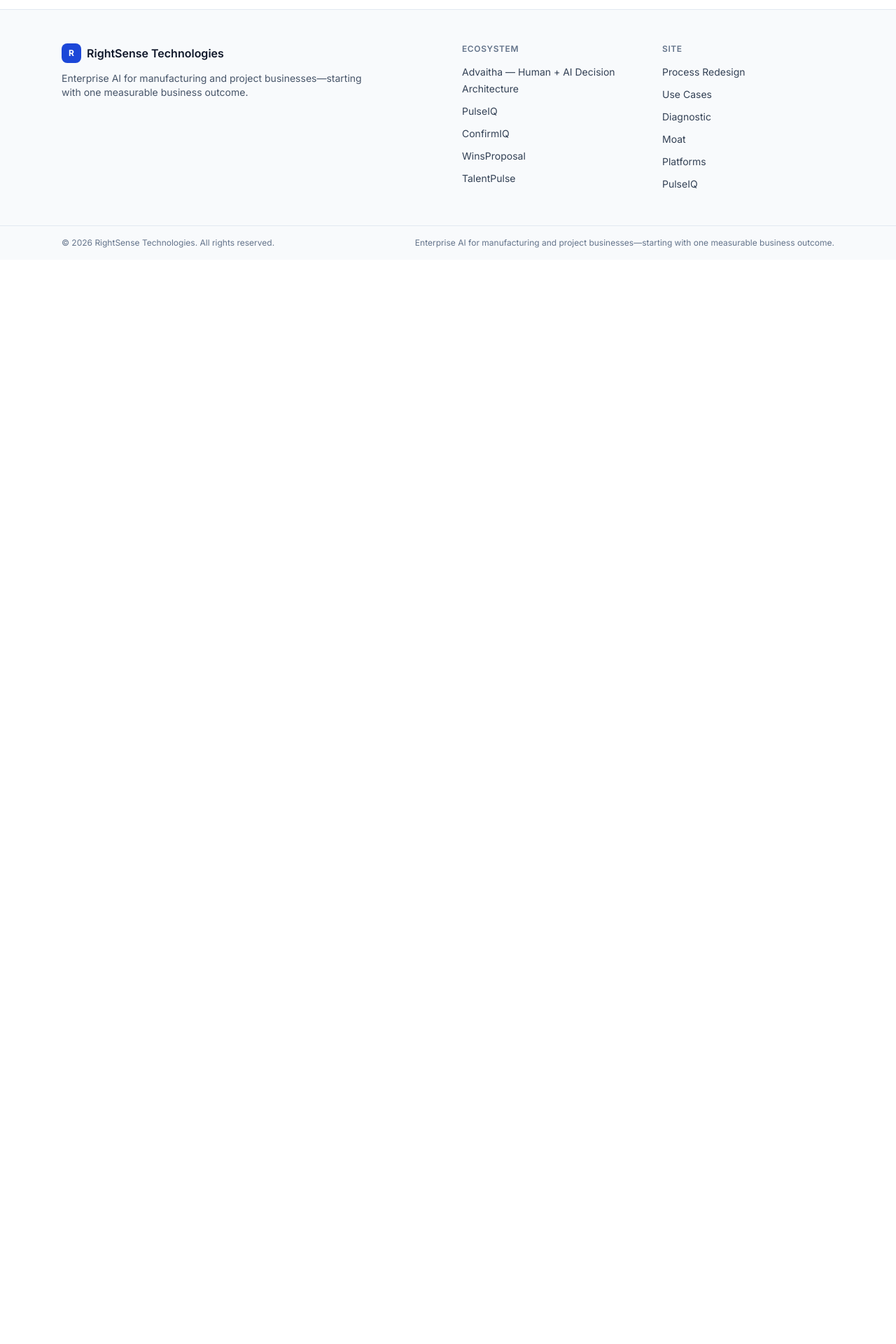
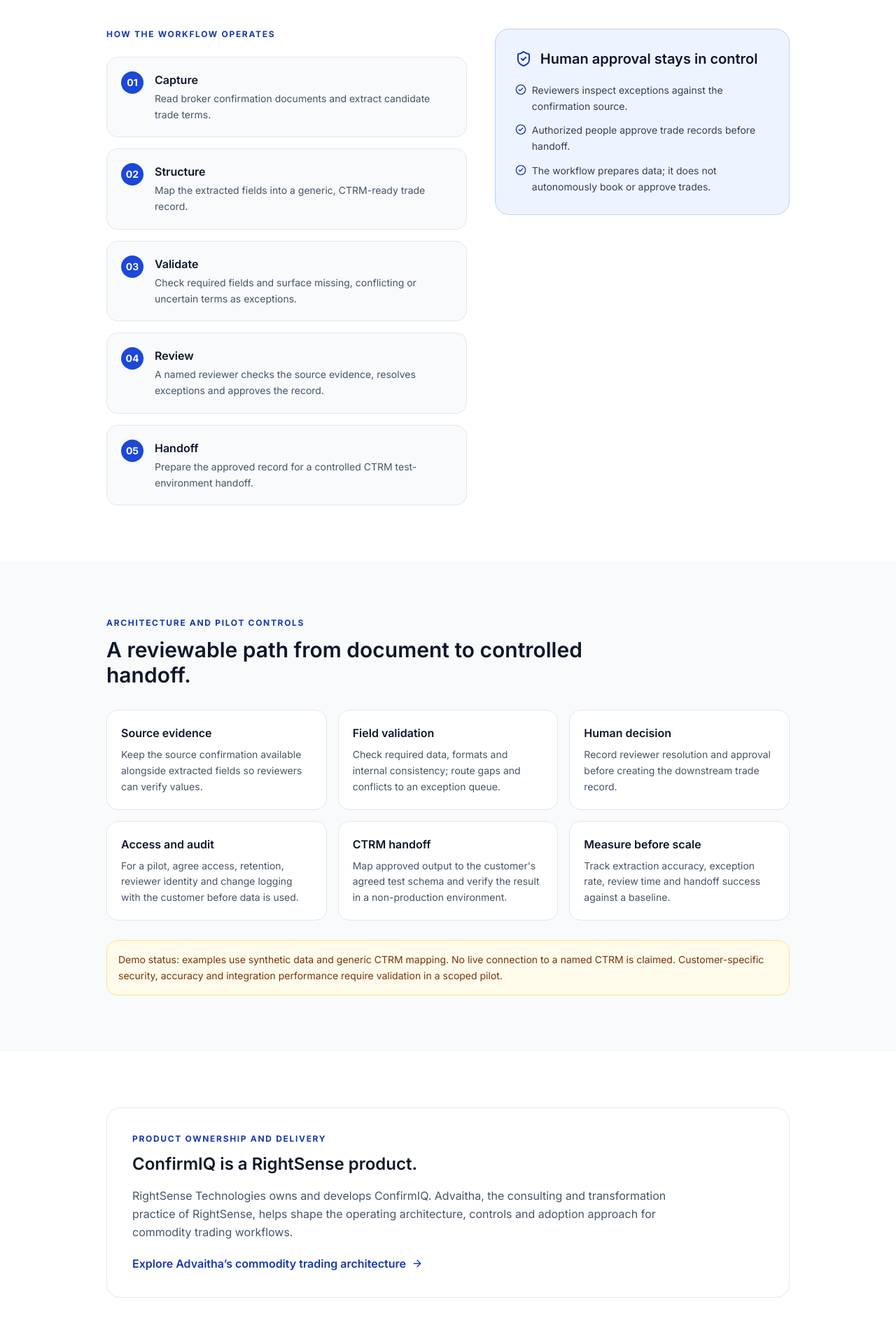
Before and after one commit to mohan69/RightSense, a Next.js app: page /confirmiq in a window 1280 px wide. Before the commit this address had no page. Shown: the part 480-2400 px from the top of the page at 70% size. Before the commit the page ends 851 px from the top, so only its background shows below. Built offline with nearby package versions, Linux system fonts and the light colour scheme.

Commit message:
Add ConfirmIQ product page

```diff
--- /dev/null
+++ b/src/app/confirmiq/page.tsx
@@ -0,0 +1,109 @@
+import type { Metadata } from "next";
+import { ArrowRight, CheckCircle2, ShieldCheck } from "lucide-react";
+import { CTASection } from "@/components/sections/CTASection";
+import { PageHero } from "@/components/sections/PageHero";
+import { pageMetadata } from "@/lib/seo";
+
+export const metadata: Metadata = pageMetadata({
+  title: "ConfirmIQ | Assisted Trade Capture & Validation",
+  description:
+    "ConfirmIQ turns broker confirmations into structured, CTRM-ready trade data, with exception review and approval kept with authorized people.",
+  path: "/confirmiq",
+});
+
+const workflow = [
+  ["Capture", "Read broker confirmation documents and extract candidate trade terms."],
+  ["Structure", "Map the extracted fields into a generic, CTRM-ready trade record."],
+  ["Validate", "Check required fields and surface missing, conflicting or uncertain terms as exceptions."],
+  ["Review", "A named reviewer checks the source evidence, resolves exceptions and approves the record."],
+  ["Handoff", "Prepare the approved record for a controlled CTRM test-environment handoff."],
+];
+
+export default function ConfirmIqPage() {
+  return (
+    <>
+      <PageHero
+        eyebrow="ConfirmIQ · RightSense"
+        title="Broker confirmations to review-ready trade records."
+        subtitle="ConfirmIQ is an AI-assisted trade capture and validation workflow for energy and commodity trading teams. It reduces manual rekeying while keeping exception resolution and trade approval with authorized people."
+      />
+
+      <section className="bg-white">
+        <div className="mx-auto max-w-5xl px-6 py-16 sm:py-20">
+          <div className="grid gap-10 lg:grid-cols-[1.1fr_0.9fr] lg:items-start">
+            <div>
+              <p className="text-xs font-bold uppercase tracking-[0.14em] text-brand-700">How the workflow operates</p>
+              <ol className="mt-6 space-y-4">
+                {workflow.map(([title, description], i) => (
+                  <li key={title} className="flex gap-4 rounded-xl border border-line bg-canvas p-5">
+                    <span className="flex h-8 w-8 shrink-0 items-center justify-center rounded-full bg-brand-600 text-sm font-bold text-white">0{i + 1}</span>
+                    <div>
+                      <h2 className="font-semibold text-ink-900">{title}</h2>
+                      <p className="mt-1 text-sm leading-relaxed text-ink-600">{description}</p>
+                    </div>
+                  </li>
+                ))}
+              </ol>
+            </div>
+            <aside className="rounded-2xl border border-brand-200 bg-brand-50 p-7">
+              <div className="flex items-center gap-3">
+                <ShieldCheck className="h-6 w-6 text-brand-700" />
+                <h2 className="text-xl font-semibold text-ink-900">Human approval stays in control</h2>
+              </div>
+              <ul className="mt-5 space-y-3 text-sm leading-relaxed text-ink-700">
+                <li className="flex gap-2"><CheckCircle2 className="mt-0.5 h-4 w-4 shrink-0 text-brand-700" />Reviewers inspect exceptions against the confirmation source.</li>
+                <li className="flex gap-2"><CheckCircle2 className="mt-0.5 h-4 w-4 shrink-0 text-brand-700" />Authorized people approve trade records before handoff.</li>
+                <li className="flex gap-2"><CheckCircle2 className="mt-0.5 h-4 w-4 shrink-0 text-brand-700" />The workflow prepares data; it does not autonomously book or approve trades.</li>
+              </ul>
+            </aside>
+          </div>
+        </div>
+      </section>
+
+      <section className="bg-canvas">
+        <div className="mx-auto max-w-5xl px-6 py-16 sm:py-20">
+          <p className="text-xs font-bold uppercase tracking-[0.14em] text-brand-700">Architecture and pilot controls</p>
+          <h2 className="mt-3 max-w-3xl text-3xl font-semibold text-ink-900">A reviewable path from document to controlled handoff.</h2>
+          <div className="mt-8 grid gap-4 sm:grid-cols-2 lg:grid-cols-3">
+            {[
+              ["Source evidence", "Keep the source confirmation available alongside extracted fields so reviewers can verify values."],
+              ["Field validation", "Check required data, formats and internal consistency; route gaps and conflicts to an exception queue."],
+              ["Human decision", "Record reviewer resolution and approval before creating the downstream trade record."],
+              ["Access and audit", "For a pilot, agree access, retention, reviewer identity and change logging with the customer before data is used."],
+              ["CTRM handoff", "Map approved output to the customer's agreed test schema and verify the result in a non-production environment."],
+              ["Measure before scale", "Track extraction accuracy, exception rate, review time and handoff success against a baseline."],
+            ].map(([title, description]) => (
+              <article key={title} className="rounded-xl border border-line bg-white p-5">
+                <h3 className="font-semibold text-ink-900">{title}</h3>
+                <p className="mt-2 text-sm leading-relaxed text-ink-600">{description}</p>
+              </article>
+            ))}
+          </div>
+          <p className="mt-7 rounded-xl border border-amber-200 bg-amber-50 p-4 text-sm leading-relaxed text-amber-900">
+            Demo status: examples use synthetic data and generic CTRM mapping. No live connection to a named CTRM is claimed. Customer-specific security, accuracy and integration performance require validation in a scoped pilot.
+          </p>
+        </div>
+      </section>
+
+      <section className="bg-white">
+        <div className="mx-auto max-w-5xl px-6 py-16 sm:py-20">
+          <div className="rounded-2xl border border-line p-7 sm:p-9">
+            <p className="text-xs font-bold uppercase tracking-[0.14em] text-brand-700">Product ownership and delivery</p>
+            <h2 className="mt-3 text-2xl font-semibold text-ink-900">ConfirmIQ is a RightSense product.</h2>
+            <p className="mt-4 max-w-3xl leading-relaxed text-ink-600">RightSense Technologies owns and develops ConfirmIQ. Advaitha, the consulting and transformation practice of RightSense, helps shape the operating architecture, controls and adoption approach for commodity trading workflows.</p>
+            <a href="https://advaitha.tech/commodity-trading" className="mt-5 inline-flex items-center gap-2 font-semibold text-brand-700 hover:text-brand-800">
+              Explore Advaitha’s commodity trading architecture <ArrowRight className="h-4 w-4" />
+            </a>
+          </div>
+        </div>
+      </section>
+
+      <CTASection
+        title="Validate ConfirmIQ on a small, redacted sample."
+        subtitle="Agree representative confirmation formats, a test schema, reviewer controls and a baseline before the pilot. Then assess accuracy, exception handling, review time and CTRM test handoff."
+        primaryCta={{ label: "Discuss a ConfirmIQ pilot", href: "mailto:contact@rightsense.in?subject=ConfirmIQ%20pilot" }}
+        secondaryCta={{ label: "Explore Advaitha commodity trading", href: "https://advaitha.tech/commodity-trading" }}
+      />
+    </>
+  );
+}
```
